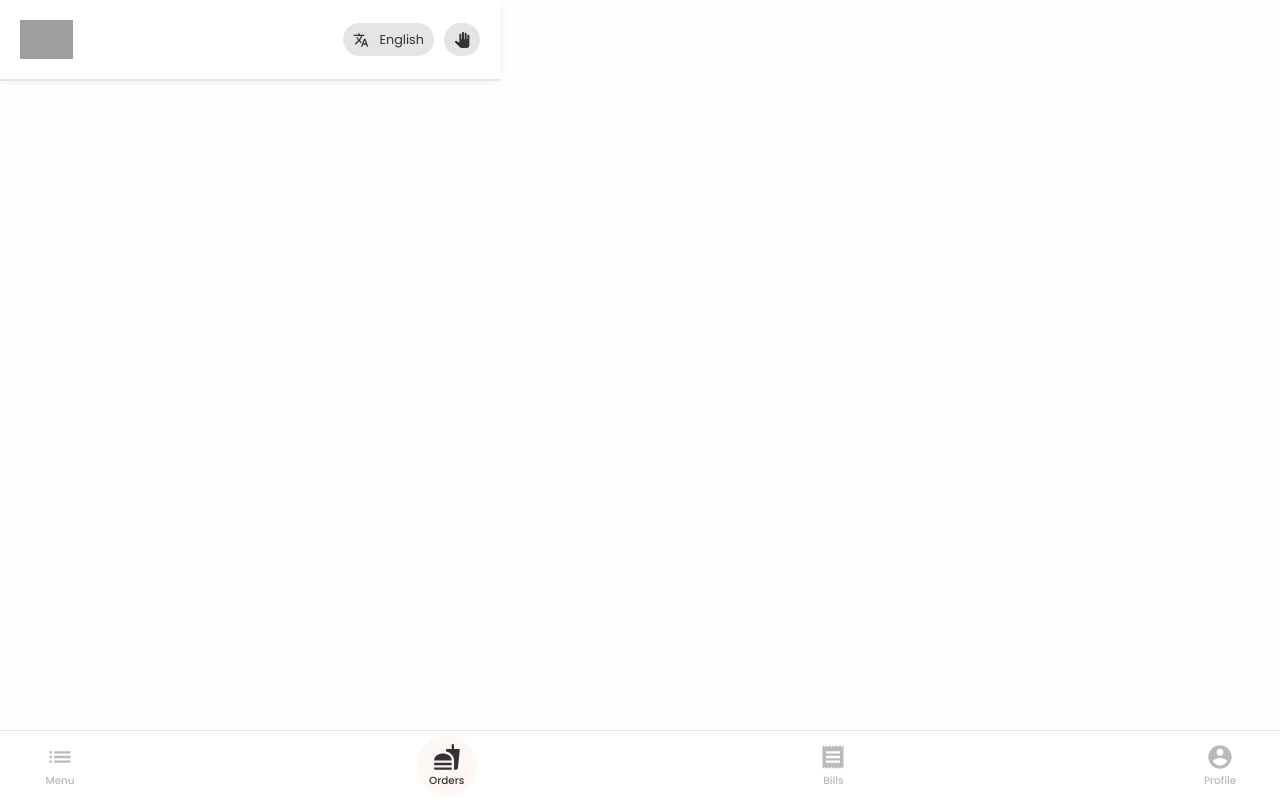
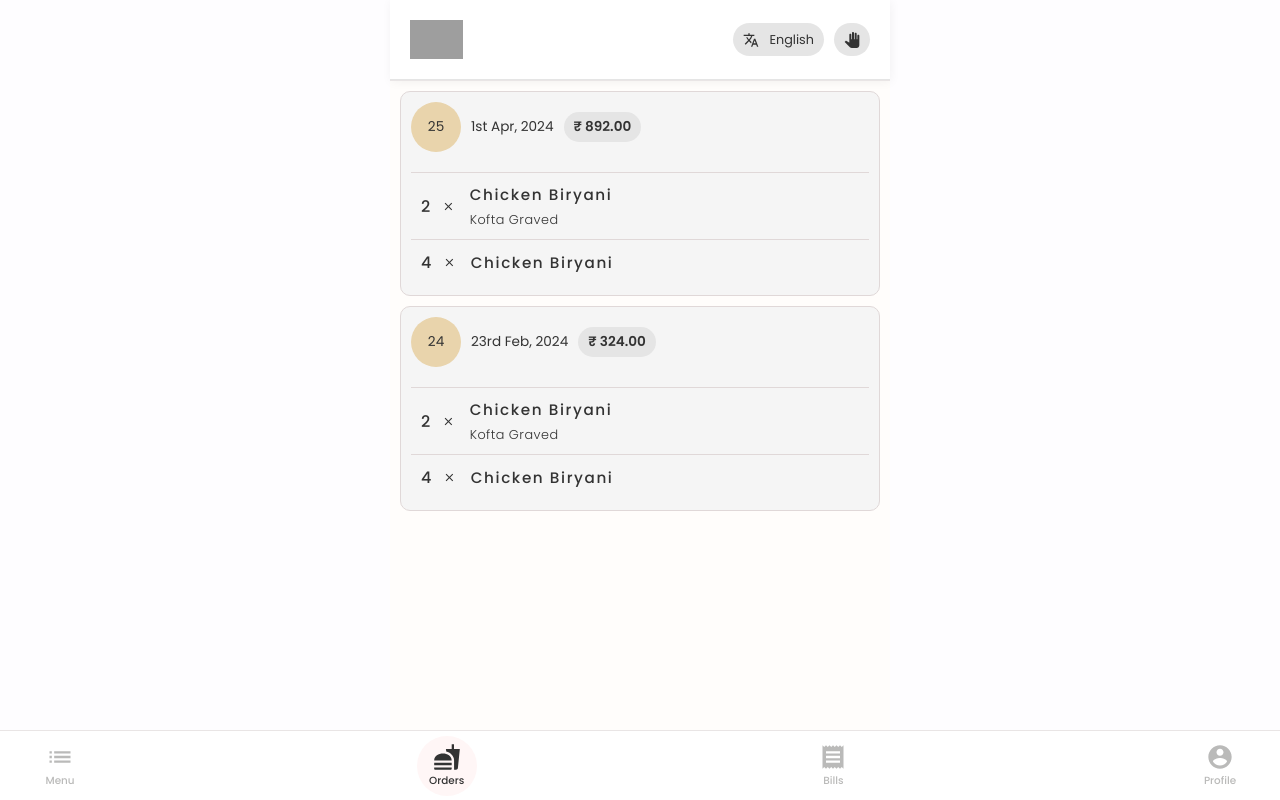
Before and after one commit to NayakPenguin/Quickscan-Realtime-Pricing, a React (Create React App) app in the folder client/: page /user/orders in a window 1280 px wide. Built offline with nearby package versions, Linux system fonts and the light colour scheme; grey boxes are pictures that could not be loaded; a web font is replaced by a local one.

Commit message:
minor change

```diff
--- a/client/src/Screens/UserOrders.js
+++ b/client/src/Screens/UserOrders.js
@@ -2,11 +2,74 @@ import React, { useState, useEffect, useRef } from "react";
 import styled from "styled-components";
 import MenuNav from "../Components/MenuNav";
 import BottomNavSimple from "../Components/BottomNavSimple";
+import CloseIcon from '@material-ui/icons/Close';
 
 const UserOrders = () => {
   return (
     <Container>
         <MenuNav showSearch={false}/>
+        <div className="content">
+          <div className="order-item">
+            <div className="top">
+              <div className="order-count">25</div>
+              <div className="order-info">
+                1st Apr, 2024
+                <b>₹ 892.00</b>
+              </div>
+            </div>
+            <div className="items">
+              <div className="item">
+                <div className="item-count">
+                    <div className="val">2</div>
+                    <CloseIcon />
+                </div>
+                <div className="about-item">
+                    <div className="item-name">Chicken Biryani</div>
+                    <div className="item-more">Kofta Graved</div>
+                </div>
+              </div>
+              <div className="item">
+                <div className="item-count">
+                    <div className="val">4</div>
+                    <CloseIcon />
+                </div>
+                <div className="about-item">
+                    <div className="item-name">Chicken Biryani</div>
+                </div>
+              </div>
+            </div>
+          </div>
+          <div className="order-item">
+            <div className="top">
+              <div className="order-count">24</div>
+              <div className="order-info">
+                23rd Feb, 2024
+                <b>₹ 324.00</b>
+              </div>
+            </div>
+            <div className="items">
+              <div className="item">
+                <div className="item-count">
+                    <div className="val">2</div>
+                    <CloseIcon />
+                </div>
+                <div className="about-item">
+                    <div className="item-name">Chicken Biryani</div>
+                    <div className="item-more">Kofta Graved</div>
+                </div>
+              </div>
+              <div className="item">
+                <div className="item-count">
+                    <div className="val">4</div>
+                    <CloseIcon />
+                </div>
+                <div className="about-item">
+                    <div className="item-name">Chicken Biryani</div>
+                </div>
+              </div>
+            </div>
+          </div>
+        </div>
         <BottomNavSimple currPage={"orders"} />
     </Container>
   )
@@ -15,5 +78,111 @@ const UserOrders = () => {
 export default UserOrders
 
 const Container = styled.div`
+  height: 100vh;
+  width: 100%;
+  max-width: 500px;
+  background-color: #fff;
+  margin: 0 auto;
+  padding: 91px 0 84px 0;
+  background-color: #fffaf145;
+  overflow-y: scroll;
+
+  .content{
+    padding: 0 10px;
+
+    .order-item{
+      padding: 10px;
+      background-color: whitesmoke;
+      border: 1px solid #e0d8d8;
+      border-radius: 10px;
+      margin-bottom: 10px;
+
+      .top{
+        display: flex;
+        align-items: center;
+        padding-bottom: 10px;
+        margin-bottom: 10px;
+
+        .order-count{
+          height: 50px;
+          aspect-ratio: 1/1;
+          border-radius: 100%;
+          background-color: #e9d4ac;
+          margin-right: 10px;
+
+          display: grid;
+          place-items: center;
+          /* color: white; */
+          font-size: 0.85rem;
+        }
+
+        .order-info{
+          display: flex;
+          /* flex-direction: column; */
+
+          font-size: 0.85rem;
+          align-items: center;
+
+          b{
+            font-weight: 600;
+            margin-left: 10px;
+            padding: 5px 10px;
+            background-color: #e5e5e5;
+            border-radius: 100px;
+          }
+        }
+      }
+
+      .item{
+        display: flex;
+        /* justify-content: space-between; */
+        align-items: center;
+        padding: 10px;
+        border-top: 1px solid #e0d8d8;
+
+
+        .about-item{
+            margin-right: 10px;
+
+            .item-name{
+                font-size: 0.95rem;
+                font-weight: 500;
+                letter-spacing: 0.1rem;
+
+                span{
+                    font-size: 0.85rem;
+                    font-weight: 300;
+                    letter-spacing: 0.1rem;
+                }
+            }
+            .item-more{
+                font-size: 0.8rem;
+                font-weight: 300;
+                letter-spacing: 0.03rem;
+                margin-top: 5px;
+            }
+        }
+
+        .item-count{
+            margin: 0 15px 0 0;
+            display: flex;
+            align-items: center;
+
+            svg{
+                font-size: 0.8rem;
+                letter-spacing: 0.1rem;
+            }
+
+            .val{
+                font-size: 1rem;
+                font-weight: 500;
+                margin-right: 10px;
+                letter-spacing: 0.1rem;
+            }
+        }
+      }
+    }
+
+  }
 
 `
```
